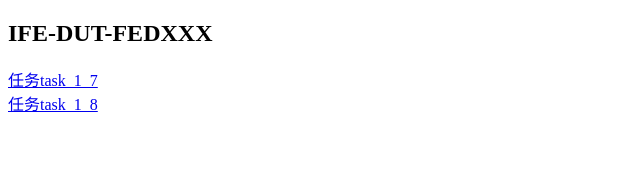
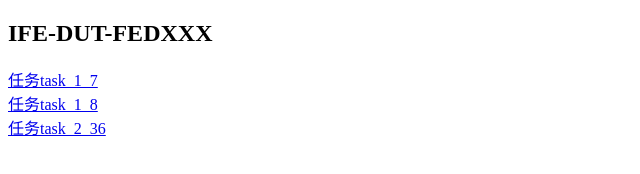
Before and after one commit to zD98/IFE-DUT-FEDXXX, a plain HTML site: page index.html in a window 1280 px wide. Shown: the whole page, without its empty margins (0-640 px from the left). Drawn offline with Linux system fonts and the light colour scheme.

Commit message:
add 2_36

```diff
--- a/index.html
+++ b/index.html
@@ -12,6 +12,6 @@
 <br>
 <a href="/IFE-DUT-FEDXXX/task_1_8">任务task_1_8</a>
 <br>
-<a href="/IFE-DUT-FEDXXX/task_2_36"></a>
+<a href="/IFE-DUT-FEDXXX/task_2_36">任务task_2_36</a>
 </body>
 </html>
```
